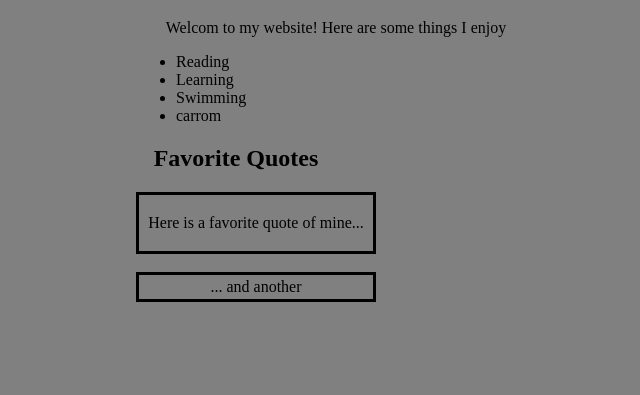
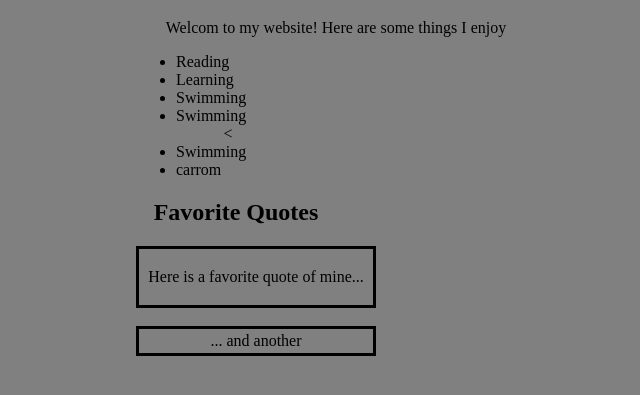
Before and after one commit to sonali226/Firstweb, a plain HTML site: page index.html in a window 1280 px wide. Shown: the part 61-456 px from the top of the page, without its empty margins (304-944 px from the left). Drawn offline with Linux system fonts and the light colour scheme.

Commit message:
list added

```diff
--- a/index.html
+++ b/index.html
@@ -15,6 +15,8 @@
                  <li>Reading</li>
                  <li>Learning</li>
                  <li>Swimming</li>
+                 <li>Swimming</li><
+               <li>Swimming</li>
 <li>carrom</li>
              </ul>
             </div>
```
